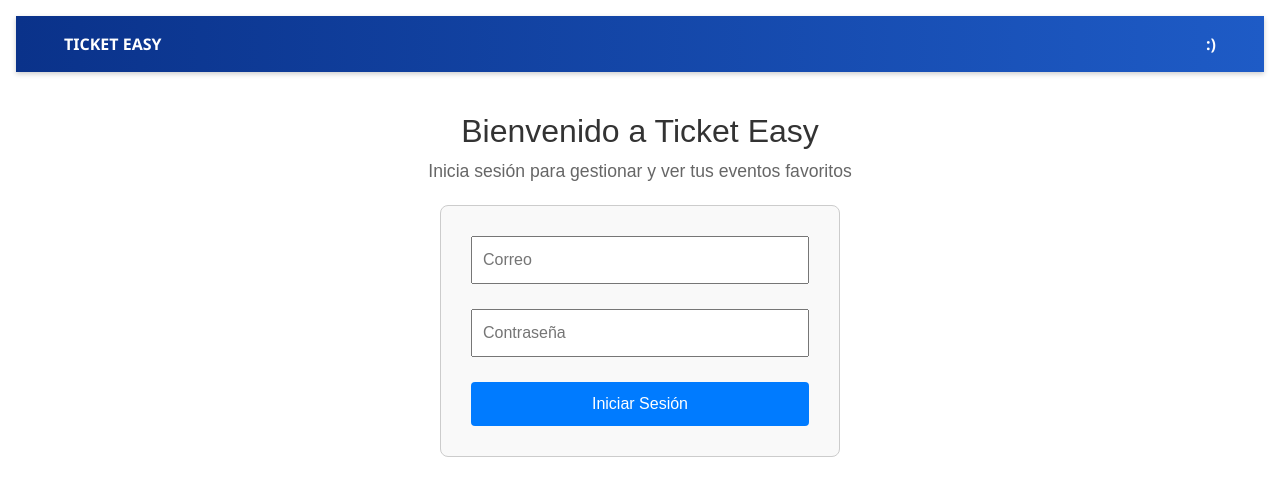
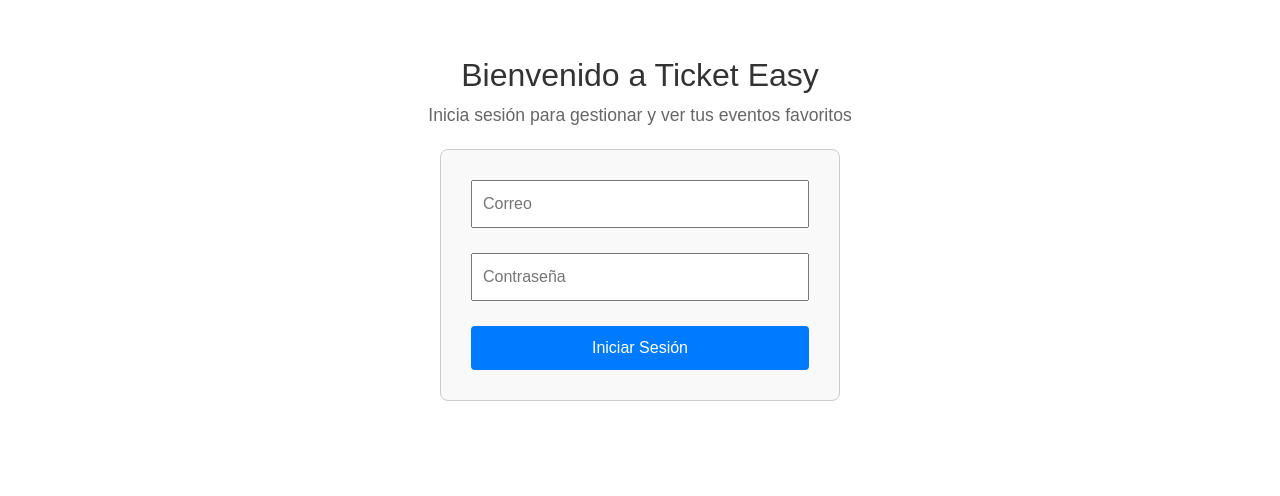
Before and after one commit to IvonHuaringa22/DAW2-FRONTEND, an Angular app: page /login in a window 1280 px wide. Shown: the top 496 px of the page. Built offline with nearby package versions, Linux system fonts and the light colour scheme.

Commit message:
final final

```diff
--- a/src/app/components/login/login.component.html
+++ b/src/app/components/login/login.component.html
@@ -1,10 +1,3 @@
-
-
-<nav class="navbar">
-  <a>TICKET EASY</a>
-  <a> :) </a>
-</nav>
-
 <!-- Encabezado antes del login -->
 <div class="login-header">
   <h1>Bienvenido a Ticket Easy</h1>
```
